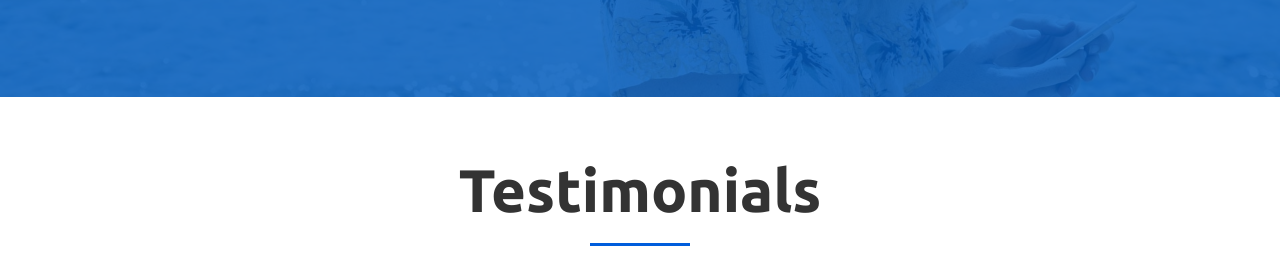
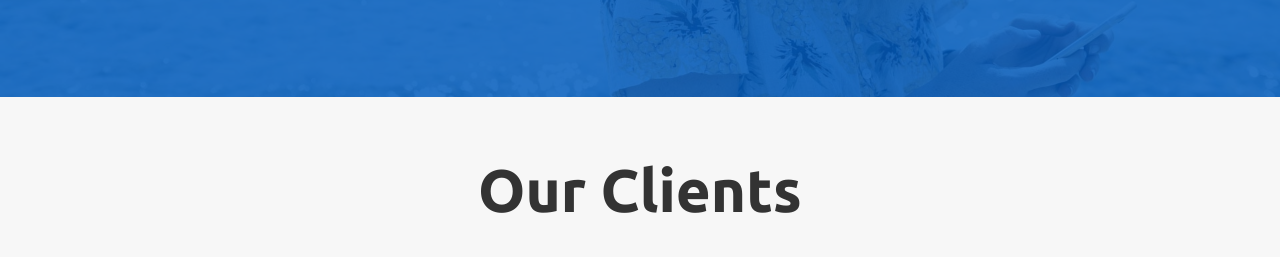
Before and after one commit to we18/we18.github.io, a plain HTML site: page index.html in a window 1280 px wide. Shown: the part 4644-4901 px from the top of the page. Drawn offline with Linux system fonts and the light colour scheme; grey boxes are pictures that could not be loaded.

Commit message:
rmeoved testimonials section

```diff
--- a/index.html
+++ b/index.html
@@ -319,7 +319,7 @@
 		<!-- END PROMOTION -->
 
 		<!-- START TESTIMONIALS  -->
-		<section id="testimonial" class="our_testimonial section-padding">
+		<section id="testimonial" class="our_testimonial section-padding" style="display: none;">
 				<div class="container">
 					<div class="row">
 						<div class="col-md-12">
```
